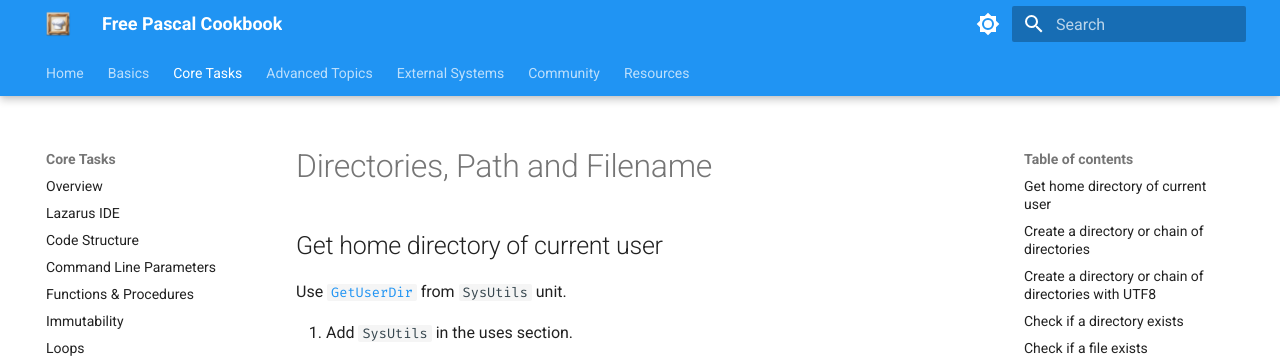
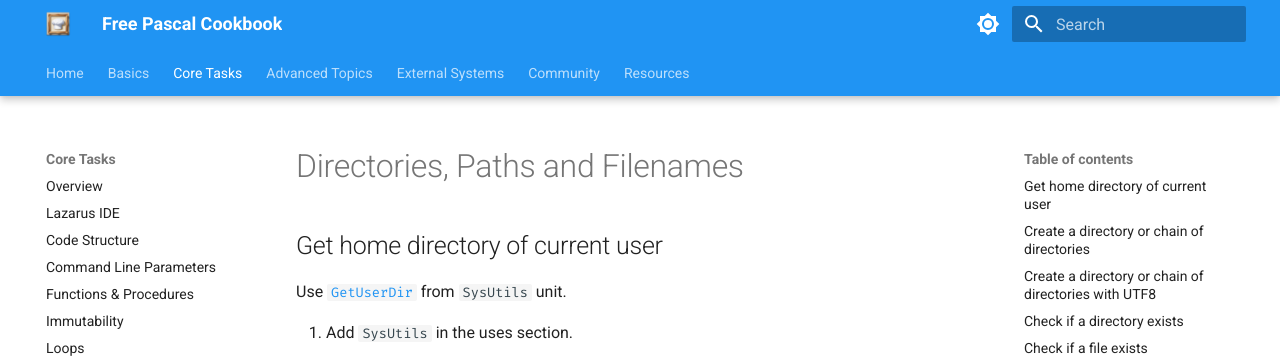
Before and after one commit to ikelaiah/free-pascal-cookbook, an MkDocs documentation site: the page built from docs/docs/core-tasks/dir-path-filename.md, in a window 1280 px wide and 900 px high. Shown: the top 358 px of the window. Built offline with MkDocs 1.6.1 and Material for MkDocs 9.7.7, drawn with Linux system fonts in a browser that asks for light colours.

Commit message:
FIX(doc): fix typos in documentation titles and headers

```diff
--- a/docs/docs/core-tasks/dir-path-filename.md
+++ b/docs/docs/core-tasks/dir-path-filename.md
@@ -1,4 +1,4 @@
-# Directories, Path and Filename
+# Directories, Paths and Filenames
 
 ## Get home directory of current user
 
```
Also changed, not shown: docs/docs/external-systems/webserver.md (+1 -1 lines).
